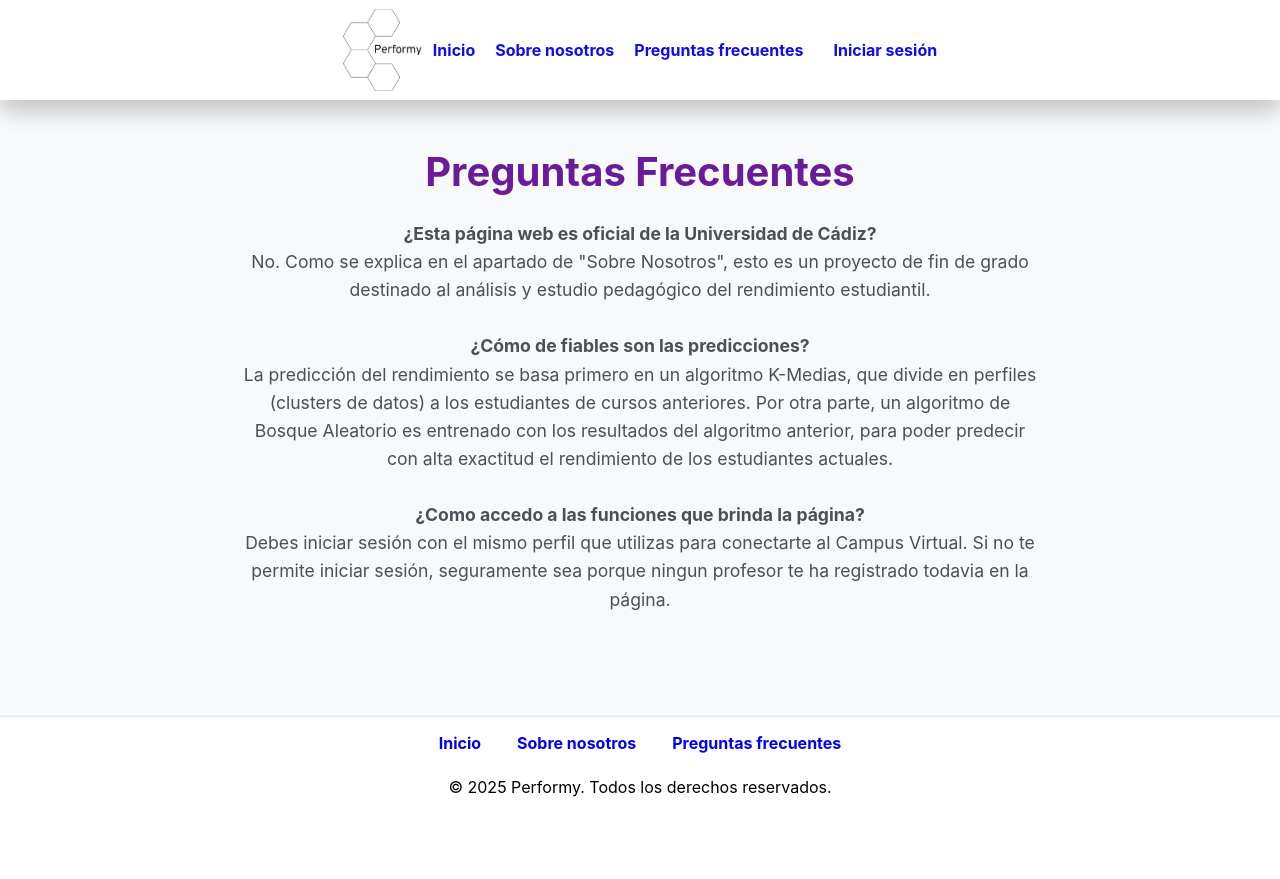
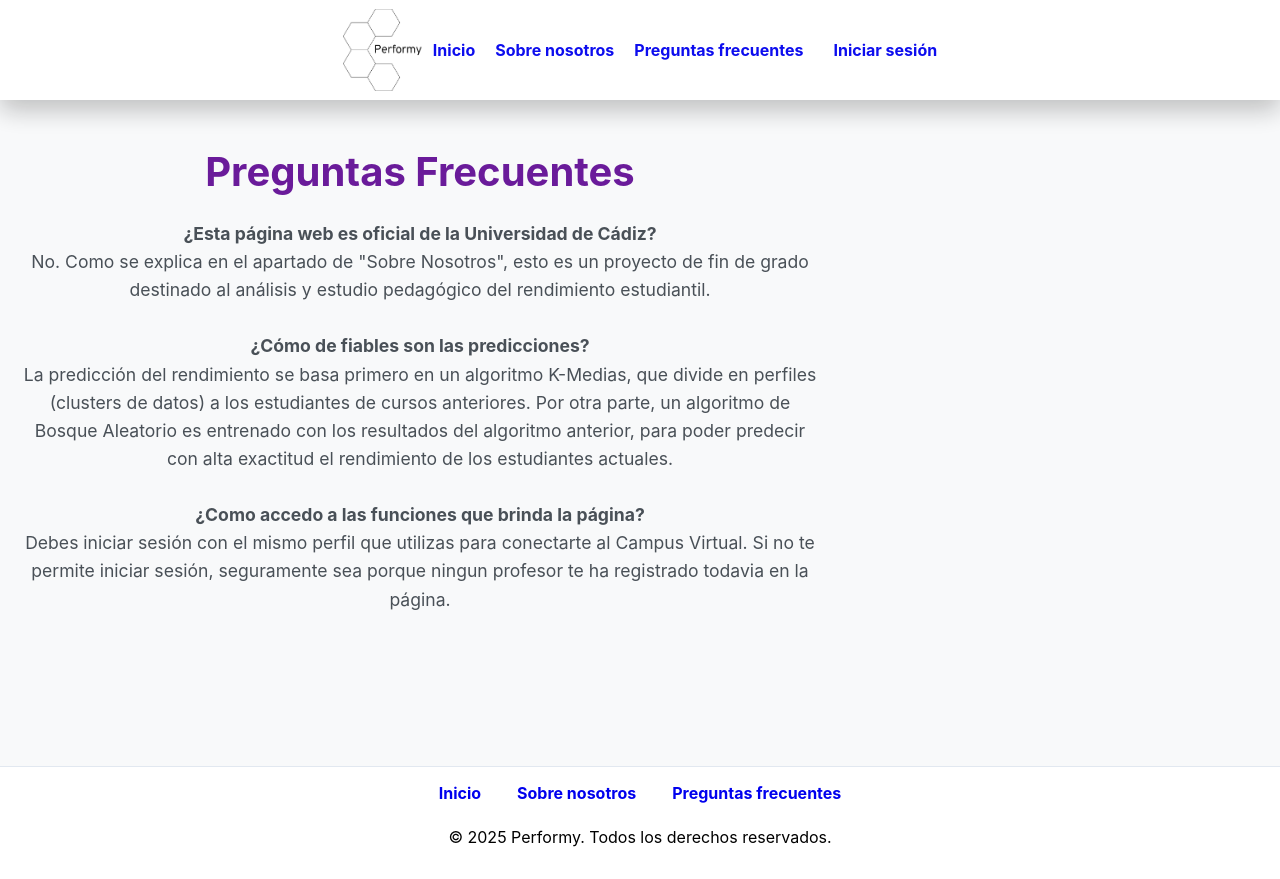
Before and after one commit to KenjiKom/mi-tfg-app, a React (Create React App) app: page /faq in a window 1280 px wide. Before the commit the page ends 829 px from the top, so only its background shows below. Built offline with nearby package versions, Linux system fonts and the light colour scheme.

Commit message:
Arreglando problemas de diseño

```diff
--- a/src/pages/AdminUser.js
+++ b/src/pages/AdminUser.js
@@ -79,7 +79,7 @@
   const totalPages = Math.ceil(filteredUsuarios.length / itemsPerPage);
 
   return (
-  <main id="content" className="admin-container">
+  <main className="page-container">
   <Header/>
   {/* Formulario a la izquierda */}
   <div className="admin-form">
--- a/src/pages/Administration.js
+++ b/src/pages/Administration.js
@@ -31,7 +31,7 @@
   };
 
   return (
-    <div className="main-content">
+    <div className="page-container">
     <div>
       <Header />
       <main className="welcome-container" id = "content">
--- a/src/pages/ProfessorDash.js
+++ b/src/pages/ProfessorDash.js
@@ -12,7 +12,7 @@
   };
 
   return (
-    <div className="main-content">
+    <div className="page-container">
     <div>
       <Header />
       <main className="welcome-container" id = "content">
--- a/src/pages/StudentDash.js
+++ b/src/pages/StudentDash.js
@@ -12,7 +12,7 @@
   };
 
   return (
-    <div className="main-content">
+    <div className="page-container">
       <Header />
       <main className="welcome-container" id = "content">
       <h1>Dashboard del Alumno</h1>
--- a/src/styles/Admin.css
+++ b/src/styles/Admin.css
@@ -1,11 +1,23 @@
 /* Admin.css */
 
-/* Asegurar que solo afecta a la página de administración */
 .admin-container {
   display: flex;
   align-items: flex-start;
+  flex-direction: column;
   justify-content: space-between;
-  gap: 80px;
+  background-color: #f8f9fa;
+  min-height: 100vh;
+  gap: 50px;
+}
+
+.page-container {
+  display: flex;
+  align-items: flex-start;
+  flex-direction: column;
+  justify-content: space-between;
+  background-color: #f8f9fa;
+  min-height: 100vh;
+  gap: 50px;
 }
 
 .admin-form {
@@ -15,7 +27,7 @@
 
 .admin-table-container {
   flex: 2;
-  width: 100%;
+  width: 50%;
 }
 
   /* Botones */
--- a/src/styles/ProfessorVisualization.css
+++ b/src/styles/ProfessorVisualization.css
@@ -4,7 +4,7 @@
     align-items: center;
     justify-content: center;
     min-height: 100vh;
-    background-color: #ffffff;
+    background-color: white;
     font-family: Arial, sans-serif;
   }
 
```
